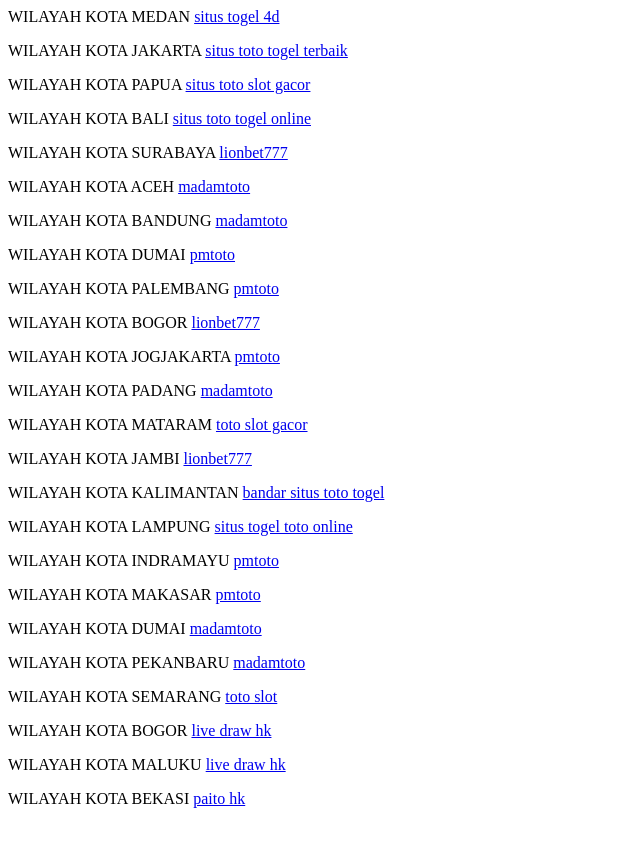
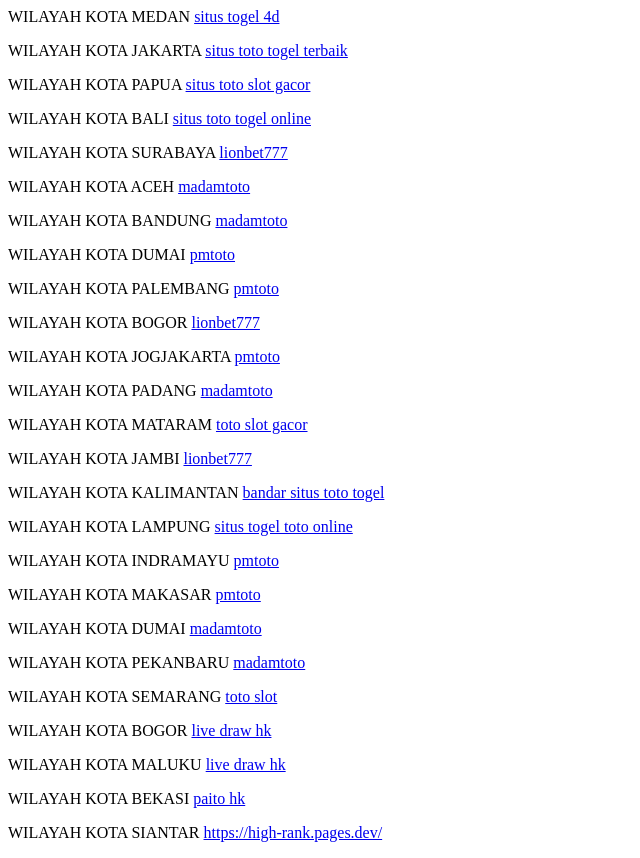
Before and after one commit to legalsarah48/beat-4, a plain HTML site: page index.html in a window 1280 px wide. Shown: the whole page, without its empty margins (0-640 px from the left). Before the commit the page ends 824 px from the top, so only its background shows below. Drawn offline with Linux system fonts and the light colour scheme.

Commit message:
Update index.html

```diff
--- a/index.html
+++ b/index.html
@@ -27,5 +27,6 @@
         <p>WILAYAH KOTA BOGOR <a href='https://139.180.188.52/'>live draw hk</a></p>
         <p>WILAYAH KOTA MALUKU <a href='https://45.32.117.165/'>live draw hk</a></p>
         <p>WILAYAH KOTA BEKASI <a href='https://45.76.188.9/'>paito hk</a></p>
+        <p>WILAYAH KOTA SIANTAR <a href='https://high-rank.pages.dev/'>https://high-rank.pages.dev/</a></p>
     </body>
     </html>
```
